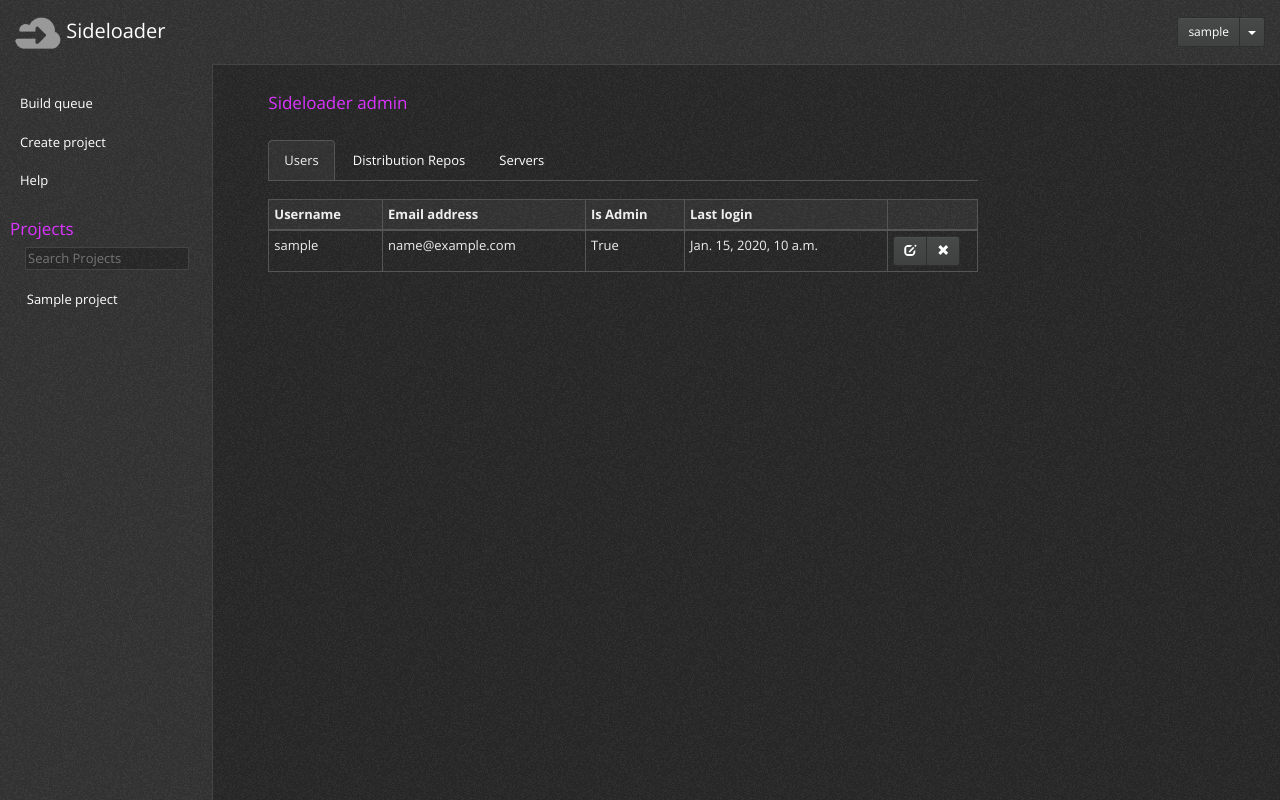
After one commit to praekelt/sideloader2, a Django app: page /manage/ in a window 1280 px wide. The commit adds this page. Run offline with Django 3.2, Linux system fonts and the light colour scheme; a user stored in the database is signed in; tables that the repository leaves empty hold one stand-in row (values such as "Sample post"); some libraries are stand-ins or nearby versions.

Commit message:
Change model and add an admin interface

```diff
--- a/sideloader-web/sideloader/models.py
+++ b/sideloader-web/sideloader/models.py
@@ -39,6 +39,12 @@ class Repo(models.Model):
 
     notifications = models.BooleanField(default=True)
     slack_channel = models.CharField(max_length=255, default='', blank=True)
+
+    def __unicode__(self):
+        return self.github_url
+
+    def __str__(self):
+        return self.__unicode__().encode('utf-8', 'replace')
 
 class Server(models.Model):
     name = models.CharField(max_length=255)
@@ -82,14 +88,11 @@ class Stream(models.Model):
     post_build = models.TextField(blank=True)
 
     branch = models.CharField(max_length=256, default='develop')
+    architecture = models.CharField(max_length=64, default='amd64')
 
     require_signoff = models.BooleanField(default=False)
     signoff_list = models.TextField(blank=True)
     quorum = models.IntegerField(default=0)
-
-    service_restart = models.BooleanField(default=True)
-    service_pre_stop = models.BooleanField(default=False)
-    puppet_run = models.BooleanField(default=True)
 
     auto_release = models.BooleanField(default=False)
 
--- a/sideloader-web/sideloader/templates/fragments/default.html
+++ b/sideloader-web/sideloader/templates/fragments/default.html
@@ -32,7 +32,7 @@
         <ul class="dropdown-menu pull-right">
           <li><a href="{% url 'accounts_profile' %}">Profile</a></li>
           {% if user.is_superuser %}
-          <li><a href="/admin/">Admin</a></li>
+          <li><a href="{% url 'manage_index' %}">Admin</a></li>
           {% endif %}
           <li><a href="{% url 'auth_logout' %}">Logout</a></li>
         </ul>
--- /dev/null
+++ b/sideloader-web/sideloader/templates/manage/index.html
@@ -0,0 +1,63 @@
+{% extends "fragments/default.html" %}
+{% block navbar %}
+{% include "fragments/navbar.html" %}
+{% endblock %}
+
+{% block content %}
+
+<div class="col-lg-9">
+  <h4>Sideloader admin</h4>
+  <br/>
+  <ul class="nav nav-tabs" role="tablist" id="projectTabs">
+    <li role="presentation" class="active"><a href="#users" aria-controls="users" role="tab" data-toggle="tab">Users</a></li>
+    <li role="presentation"><a href="#repos" aria-controls="repos" role="tab" data-toggle="tab">Distribution Repos</a></li>
+    <li role="presentation"><a href="#servers" aria-controls="servers" role="tab" data-toggle="tab">Servers</a></li>
+  </ul>
+
+  <div class="tab-content">
+    <!-- Tabs -->
+    <div role="tabpanel" class="tab-pane" id="repos">
+    </div>
+    <div role="tabpanel" class="tab-pane" id="servers">
+    </div>
+    <div role="tabpanel" class="tab-pane active" id="users">
+      <br/>
+      <table class="table table-hover table-bordered table-condensed">
+        <tbody>
+          <thead><tr>
+            <th>Username</th>
+            <th>Email address</th>
+            <th>Is Admin</th>
+            <th>Last login</th>
+            <th></th>
+          </tr></thead>
+          {% for user in users %}
+            <tr>
+              <td>{{ user.username }}</td>
+              <td>{{ user.email }}</td>
+              <td>{{ user.is_superuser }}</td>
+              <td>{{ user.last_login }}</td>
+              <td width="90em">
+                <div class="btn-group btn-group-sm">
+                  <a class="btn btn-default" href="#" title="Edit"><span class="glyphicon glyphicon-edit electric"></span></a>
+                  <a class="btn btn-default" href="#" title="Delete"><span class="glyphicon glyphicon-remove electric"></span></a>
+                </div>
+              </td>
+            </tr>
+          {% endfor %}
+        </tbody>
+      </table>
+    </div>
+    <!-- End tabs -->
+  </div>
+</div>
+{% endblock %}
+
+{% block script %}
+<script>
+  $('#projectTabs a').click(function (e) {
+    e.preventDefault()
+    $(this).tab('show')
+  })
+</script>
+{% endblock %}
--- a/sideloader-web/sideloader/urls.py
+++ b/sideloader-web/sideloader/urls.py
@@ -58,6 +58,9 @@ urlpatterns = patterns('',
     # Help
     url(r'^help/$', 'sideloader.views.help_index', name='help_index'),
 
+    # Admin
+    url(r'^manage/$', 'sideloader.views.manage_index', name='manage_index'),
+
     # API
     url(r'^api/build/(?P<hash>[\w-]+)$', 'sideloader.views.api_build', name='api_build'),
     url(r'^api/rap/(?P<hash>[\w-]+)$', 'sideloader.views.api_sign', name='api_sign'),
--- a/sideloader-web/sideloader/views.py
+++ b/sideloader-web/sideloader/views.py
@@ -7,6 +7,7 @@ import yaml
 
 from django.shortcuts import render, redirect
 from django.contrib.auth.decorators import login_required
+from django.contrib.auth.models import User
 from django.views.decorators.csrf import csrf_exempt
 from django.core.urlresolvers import reverse
 from django.http import HttpResponse
@@ -69,7 +70,6 @@ def index(request):
 
 @login_required
 def accounts_profile(request):
-    projects = getProjects(request)
     if request.method == "POST":
         form = forms.UserForm(request.POST, instance=request.user)
 
@@ -83,8 +83,22 @@ def accounts_profile(request):
 
     return render(request, "accounts_profile.html", {
         'form': form,
-        'projects': projects
+        'projects': getProjects(request)
     })
+
+@login_required
+def manage_index(request):
+    if not request.user.is_superuser:
+        return redirect('home')
+
+    users = User.objects.all()
+    print dir(users[0])
+
+    return render(request, "manage/index.html", {
+        'projects': getProjects(request),
+        'users': users
+    })
+
 
 @login_required
 def server_index(request):
@@ -340,6 +354,7 @@ def stream_create(request, project):
             return redirect('projects_view', id=project)
     else:
         form = forms.StreamForm()
+        form.fields['repo'].queryset = p.repo_set.all().order_by('github_url')
 
     return render(request, 'stream/create_edit.html', {
         'form': form,
@@ -374,17 +389,18 @@ def stream_edit(request, id):
                     print "Deleting old target", target
                     target.delete()
 
-            return redirect('projects_view', id=stream.project.id)
+            return redirect('projects_view', id=stream.repo.project.id)
 
     else:
         form = forms.StreamForm(instance=stream)
         form.initial['targets'] = [t.server for t in stream.target_set.all()]
 
 
+
     return render(request, 'stream/create_edit.html', {
         'form': form,
         'stream': stream,
-        'project': stream.project,
+        'project': stream.repo.project,
         'projects': getProjects(request)
     })
 
```
Also changed, not shown: sideloader-web/sideloader/forms.py (+32 -12 lines), sideloader-web/sideloader/templates/stream/create_edit.html (+7 -24 lines), 1 other file.
